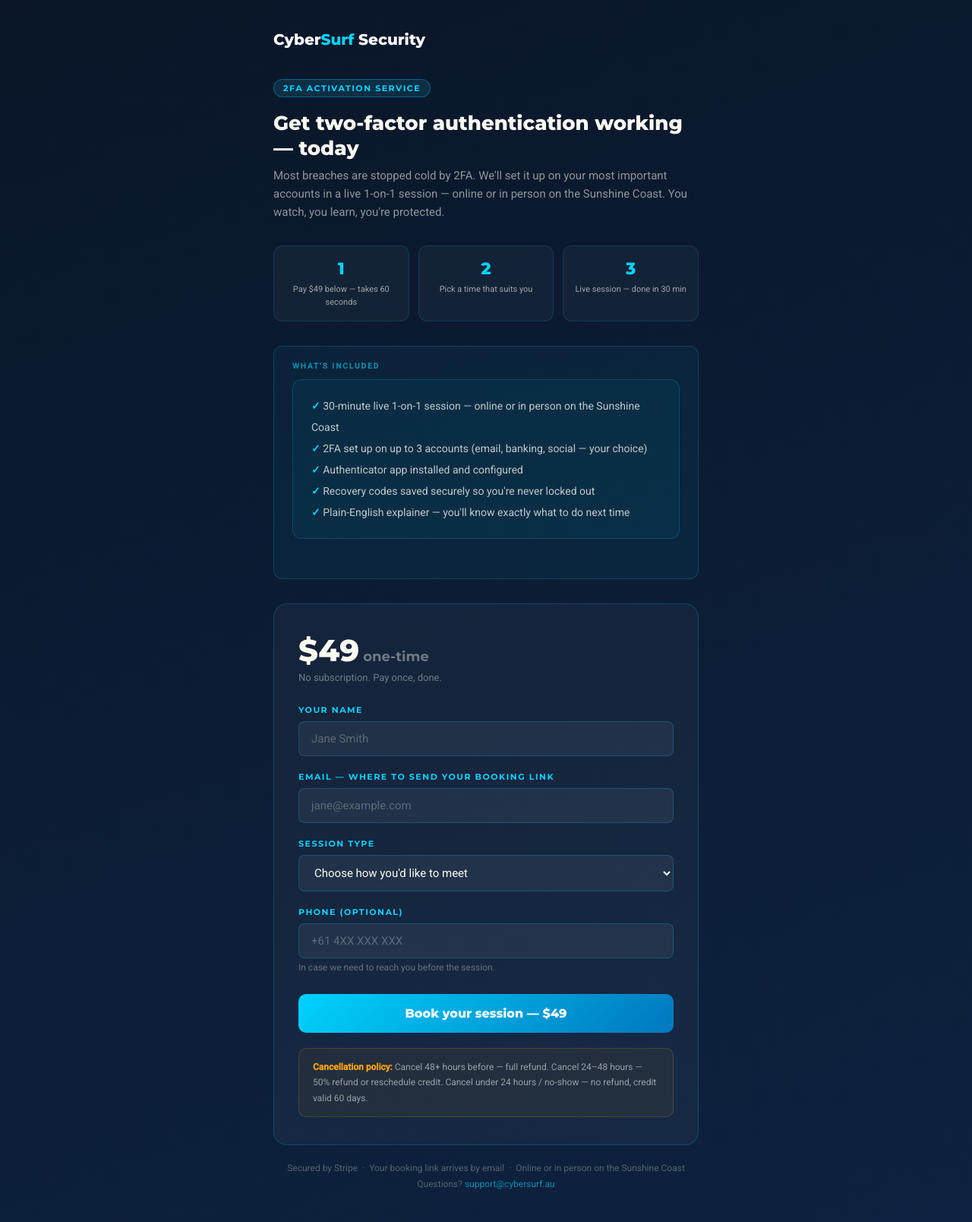
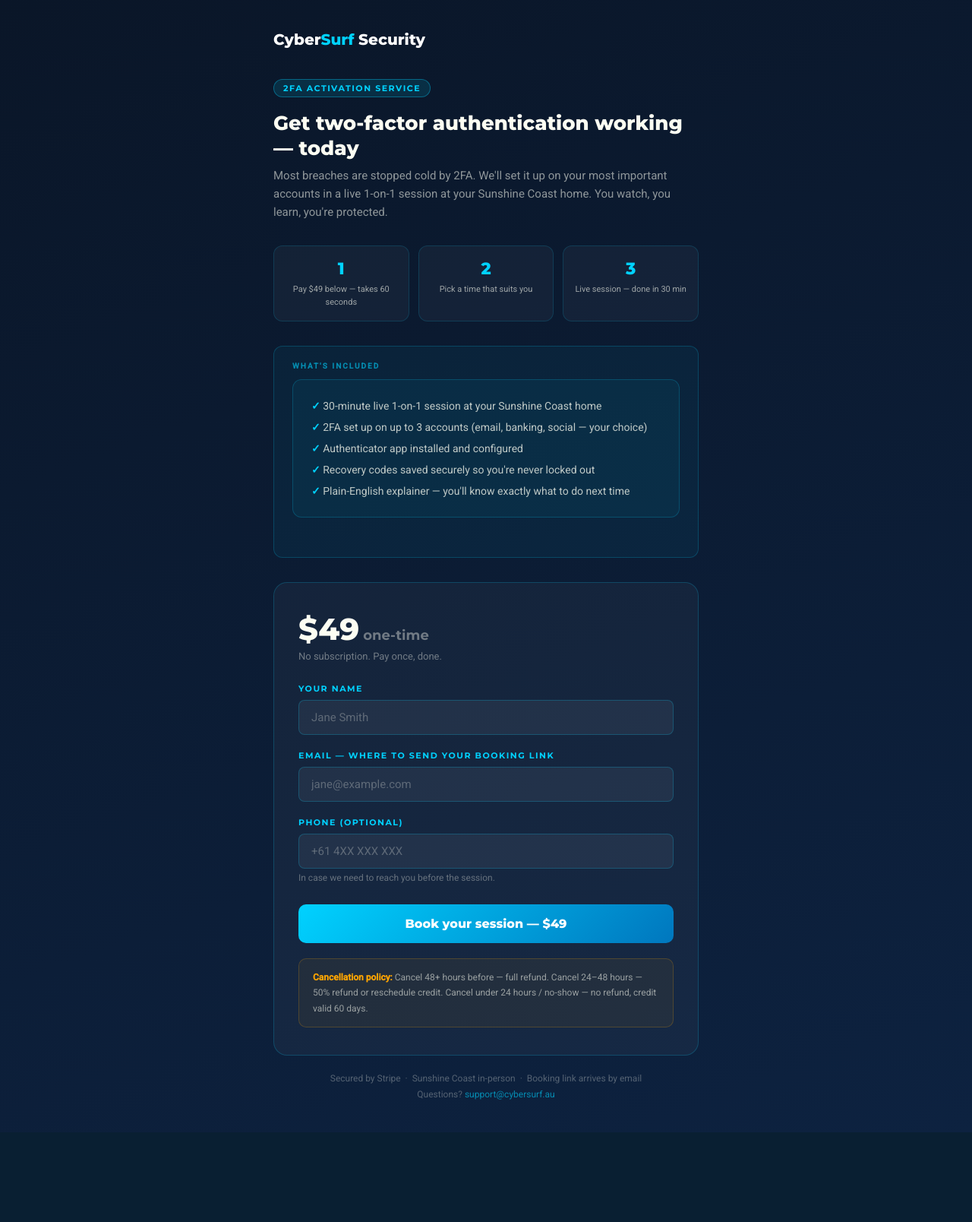
Before and after one commit to dcprojects1111/cybersurf-webapp-basic, a Flask app: page /book-2fa in a window 1280 px wide. Shown: the whole page at 76% size. After the commit the page ends 1490 px from the top, so only its background shows below. Run offline with Flask 3, Linux system fonts and the light colour scheme; some libraries are stand-ins or nearby versions.

Commit message:
All services in-person only — remove all online/choice language
Every service is presented as in-person on the Sunshine Coast.
Removed session type dropdown from 2FA form (hardcoded in-person).
No mention of online, video call, or delivery method choices anywhere.

Co-Authored-By: Claude Sonnet 4.6 <noreply@anthropic.com>

```diff
--- a/app.py
+++ b/app.py
@@ -1187,13 +1187,10 @@ def checkout_2fa():
     name         = request.form.get("name", "").strip()
     email        = request.form.get("email", "").strip()
     phone        = request.form.get("phone", "").strip()
-    session_type = request.form.get("session_type", "").strip()
+    session_type = "in-person"
 
     if not name or not email:
         return render_template("book_2fa.html", error="Name and email are required.")
-
-    if not session_type:
-        return render_template("book_2fa.html", error="Please select online or in-person.")
 
     if not TFA_PRICE_ID:
         return "2FA Activation Service is not configured yet.", 500
@@ -1370,7 +1367,7 @@ def checkout_fix_session():
                                spots_remaining=remaining, total_spots=FREE_FIX_SLOTS)
 
     if not session_type:
-        return render_template("book_fix_session.html", error="Please select online or in-person.",
+        return render_template("book_fix_session.html", error="Please select how you'd like to meet.",
                                spots_remaining=remaining, total_spots=FREE_FIX_SLOTS)
 
     import uuid
--- a/templates/book_2fa.html
+++ b/templates/book_2fa.html
@@ -47,7 +47,7 @@
 
   <div class="badge">2FA Activation Service</div>
   <h1>Get two-factor authentication working — today</h1>
-  <p class="sub">Most breaches are stopped cold by 2FA. We'll set it up on your most important accounts in a live 1-on-1 session — online or in person on the Sunshine Coast. You watch, you learn, you're protected.</p>
+  <p class="sub">Most breaches are stopped cold by 2FA. We'll set it up on your most important accounts in a live 1-on-1 session at your Sunshine Coast home. You watch, you learn, you're protected.</p>
 
   <div class="step-flow">
     <div class="step">
@@ -67,7 +67,7 @@
   <div class="includes">
     <div class="includes-title">What's included</div>
     <ul class="includes">
-      <li>30-minute live 1-on-1 session — online or in person on the Sunshine Coast</li>
+      <li>30-minute live 1-on-1 session at your Sunshine Coast home</li>
       <li>2FA set up on up to 3 accounts (email, banking, social — your choice)</li>
       <li>Authenticator app installed and configured</li>
       <li>Recovery codes saved securely so you're never locked out</li>
@@ -94,14 +94,7 @@
         <input type="email" name="email" placeholder="jane@example.com" required/>
       </div>
 
-      <div class="form-group">
-        <label>Session type</label>
-        <select name="session_type" required style="width:100%;background:rgba(255,255,255,.06);border:1px solid rgba(0,210,255,.22);border-radius:8px;padding:13px 16px;font-size:15px;color:#fcfdf2;outline:none;font-family:'Roboto',sans-serif;cursor:pointer;">
-          <option value="" disabled selected style="color:rgba(252,253,242,.28);">Choose how you'd like to meet</option>
-          <option value="online">Online — video call</option>
-          <option value="in-person">In person — Sunshine Coast</option>
-        </select>
-      </div>
+      <input type="hidden" name="session_type" value="in-person"/>
 
       <div class="form-group">
         <label>Phone (optional)</label>
@@ -121,7 +114,7 @@
   </div>
 
   <div class="footer-note">
-    Secured by Stripe &nbsp;·&nbsp; Your booking link arrives by email &nbsp;·&nbsp; Online or in person on the Sunshine Coast<br/>
+    Secured by Stripe &nbsp;·&nbsp; Sunshine Coast in-person &nbsp;·&nbsp; Booking link arrives by email<br/>
     Questions? <a href="mailto:support@cybersurf.au">support@cybersurf.au</a>
   </div>
 </div>
--- a/templates/book_2fa_success.html
+++ b/templates/book_2fa_success.html
@@ -41,7 +41,7 @@
     </div>
 
     <p style="font-size:13px;color:rgba(252,253,242,.45);line-height:1.7;">
-      Your 30-minute session will run online or in person — confirmed when you book your time.<br/>
+      Your 30-minute session is in person on the Sunshine Coast.<br/>
       You'll receive a calendar invite with the details once you choose your slot.
     </p>
   </div>
--- a/templates/book_fix_session.html
+++ b/templates/book_fix_session.html
@@ -117,7 +117,7 @@
   </div>
 
   <div class="footer-note">
-    Sunshine Coast, QLD &nbsp;·&nbsp; Online or in-person<br/>
+    Sunshine Coast, QLD &nbsp;·&nbsp; In-person<br/>
     Questions? <a href="mailto:support@cybersurf.au">support@cybersurf.au</a>
   </div>
 </div>
--- a/templates/book_home_scan_bundle_success.html
+++ b/templates/book_home_scan_bundle_success.html
@@ -47,7 +47,7 @@
 
     <div class="step-block">
       <div class="step-num">Step 3 — Over the week</div>
-      <div class="step-text"><strong>Lock Change</strong> (online, 45 min) → <strong>2FA Activation</strong> (online, 30 min) → <strong>In-Person Scan</strong> at your home. Report within 2 days of scan.</div>
+      <div class="step-text"><strong>Lock Change</strong> (45 min) → <strong>2FA Activation</strong> (30 min) → <strong>Home Security Scan</strong> at your home. Report within 2 days of scan.</div>
     </div>
 
     <p style="font-size:12px;color:rgba(252,253,242,.35);margin-top:16px;line-height:1.6;">
--- a/templates/book_lock_change.html
+++ b/templates/book_lock_change.html
@@ -47,7 +47,7 @@
 
   <div class="badge">Lock Change Session</div>
   <h1>Change the locks before they use what they stole.</h1>
-  <p class="sub">Your breach report showed which passwords are exposed. A 45-minute live session with Darryl — online or in person — to set up your password vault, replace every compromised credential, and make sure it never happens again.</p>
+  <p class="sub">Your breach report showed which passwords are exposed. A 45-minute in-person session with Darryl on the Sunshine Coast — we set up your password vault, replace every compromised credential, and make sure it never happens again.</p>
 
   <div class="step-flow">
     <div class="step">
--- a/templates/book_lock_change_success.html
+++ b/templates/book_lock_change_success.html
@@ -41,7 +41,7 @@
     </div>
 
     <p style="font-size:13px;color:rgba(252,253,242,.45);line-height:1.7;">
-      Your 45-minute session will run online or in person — confirmed when you book your time.<br/>
+      Your 45-minute session is in person on the Sunshine Coast.<br/>
       You'll receive a calendar invite with the details once you choose your slot.
     </p>
   </div>
```
